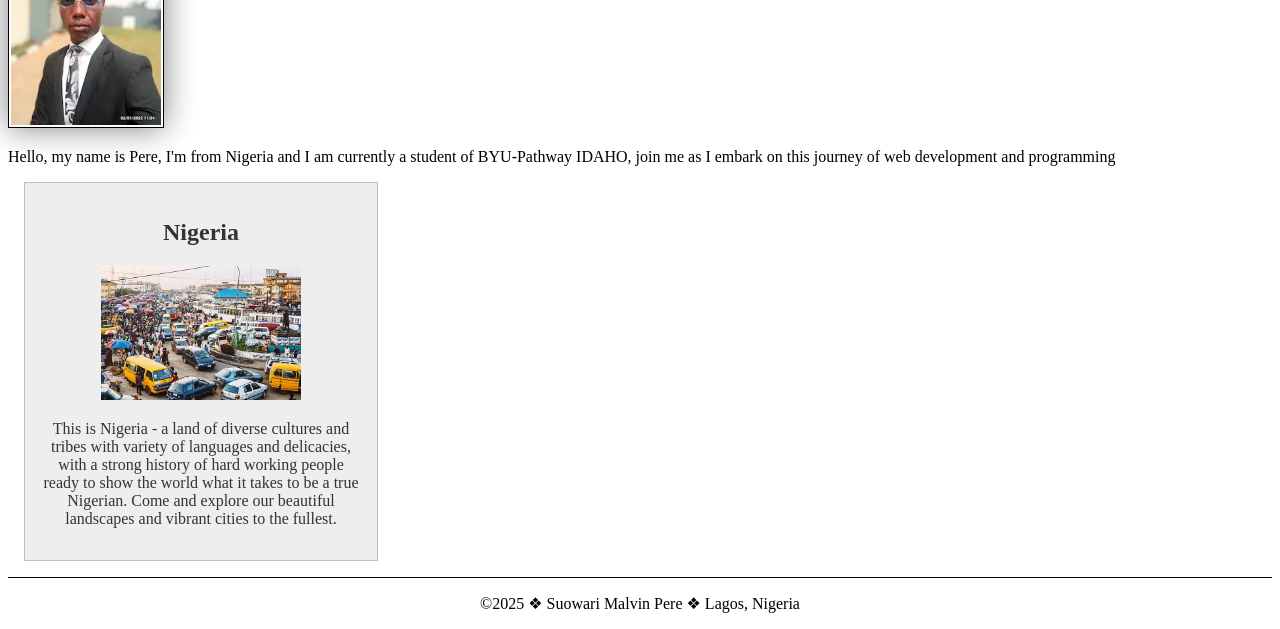
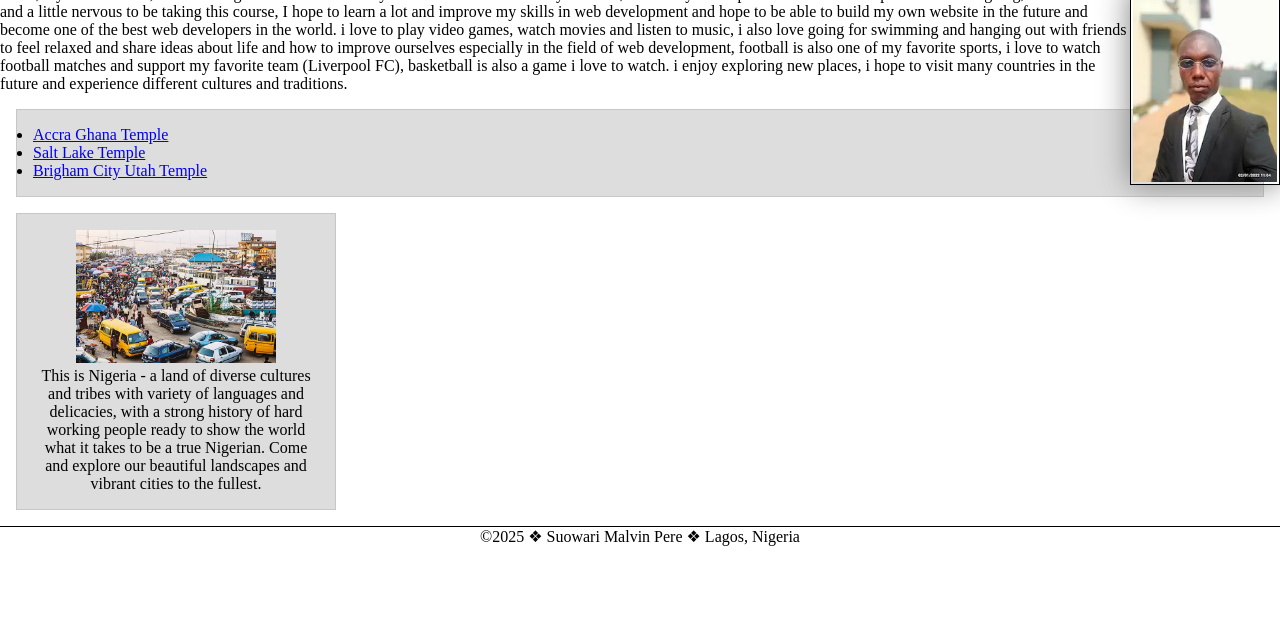
Before and after one commit to malvinperez/wdd130, a plain HTML site: page index.html in a window 1280 px wide. Shown: the part 304-933 px from the top of the page. After the commit the page ends 850 px from the top, so only its background shows below. Drawn offline with Linux system fonts and the light colour scheme.

Commit message:
Homepage layout enhancement

```diff
--- a/index.html
+++ b/index.html
@@ -13,14 +13,20 @@
       <nav>
         <a href="#">Home</a>
         <a href="wwr/">Rafting Website</a>
+        <a href="https://www.linkedin.com/in/suowari-pere-0535061b0/">LinkedIn</a>
+        <a href="https://www.facebook.com/Suowariperez/">Facebook</a>
       </nav>
     </header>
     <main>
       <h1>Suowari Malvin Pere | WDD 130</h1>
       <img src="images/profile.webp" alt="Profile photo of Suowari Malvin Pere" width="200">
-      <p>Hello, my name is Pere, I'm from Nigeria and I am currently a student of BYU-Pathway IDAHO, join me as I embark on this journey of web development and programming</p>
+      <p>Hello, my name is Pere, I'm from Nigeria and I am currently a student of BYU-Pathway IDAHO, I've always have passion of web developement and designing, i am so excited and a little nervous to be taking this course, I hope to learn a lot and improve my skills in web development and hope to be able to build my own website in the future and become one of the best web developers in the world. i love to play video games, watch movies and listen to music, i also love going for swimming and hanging out with friends to feel relaxed and share ideas about life and how to improve ourselves especially in the field of web development, football is also one of my favorite sports, i love to watch football matches and support my favorite team (Liverpool FC), basketball is also a game i love to watch. i enjoy exploring new places, i hope to visit many countries in the future and experience different cultures and traditions.</p>
+      <ul class="box">
+        <li><a href="https://www.churchofjesuschrist.org/temples/details/accra-ghana-temple" target="_blank">Accra Ghana Temple</a></li>
+        <li><a href="https://churchofjesuschristtemples.org/salt-lake-temple/" target="_blank">Salt Lake Temple</a></li>
+        <li><a href="https://newsroom.churchofjesuschrist.org/article/brigham-city-utah-temple" target="_blank">Brigham City Utah Temple</a></li>
     </main>
-    <aside>
+    <aside class="box">
       <h2>Nigeria</h2>
       <img src="images/nigeria.webp" alt="Street View in Nigeria" width="200">
       <p>This is Nigeria - a land of diverse cultures and tribes with variety of languages and delicacies, with a strong history of hard working people ready to show the world what it takes to be a true Nigerian. Come and explore our beautiful landscapes and vibrant cities to the fullest.</p>
@@ -29,4 +35,5 @@
       <p>&copy;2025 &#10070; Suowari Malvin Pere &#10070; Lagos, Nigeria</p>
     </footer>
   </body>
+  <!-- Last modified: July 09, 2025 -->
 </html>
--- a/styles/styles.css
+++ b/styles/styles.css
@@ -1,3 +1,9 @@
+* {
+  margin: 0;
+  padding: 0;
+  box-sizing: border-box;
+  }
+
 :root {
   /* Colors */
   --color-primary: darkblue;
@@ -39,6 +45,7 @@ h1 {
 }
 
 main img {
+  float: right;
   max-width: var(--img-main-max-width);
   width: var(--img-main-width);
   height: auto;
@@ -62,8 +69,14 @@ aside {
 }
 
 aside img {
-  width: var(--img-aside-width);
+  width: 200px;
   height: auto;
+}
+
+aside h2{
+  position: absolute;
+  top: 47px;
+  left: 150px;
 }
 
 footer {
@@ -71,3 +84,12 @@ footer {
   border-top: 1px solid var(--color-black);
   text-align: center;
 }
+
+/* Class Selectors */
+.box {
+  margin: 1rem;
+  border: 1px solid rgb(0 0 0 / 10%);
+  padding: 1rem;
+  background-color: #ddd;
+  color: black;
+}
```
